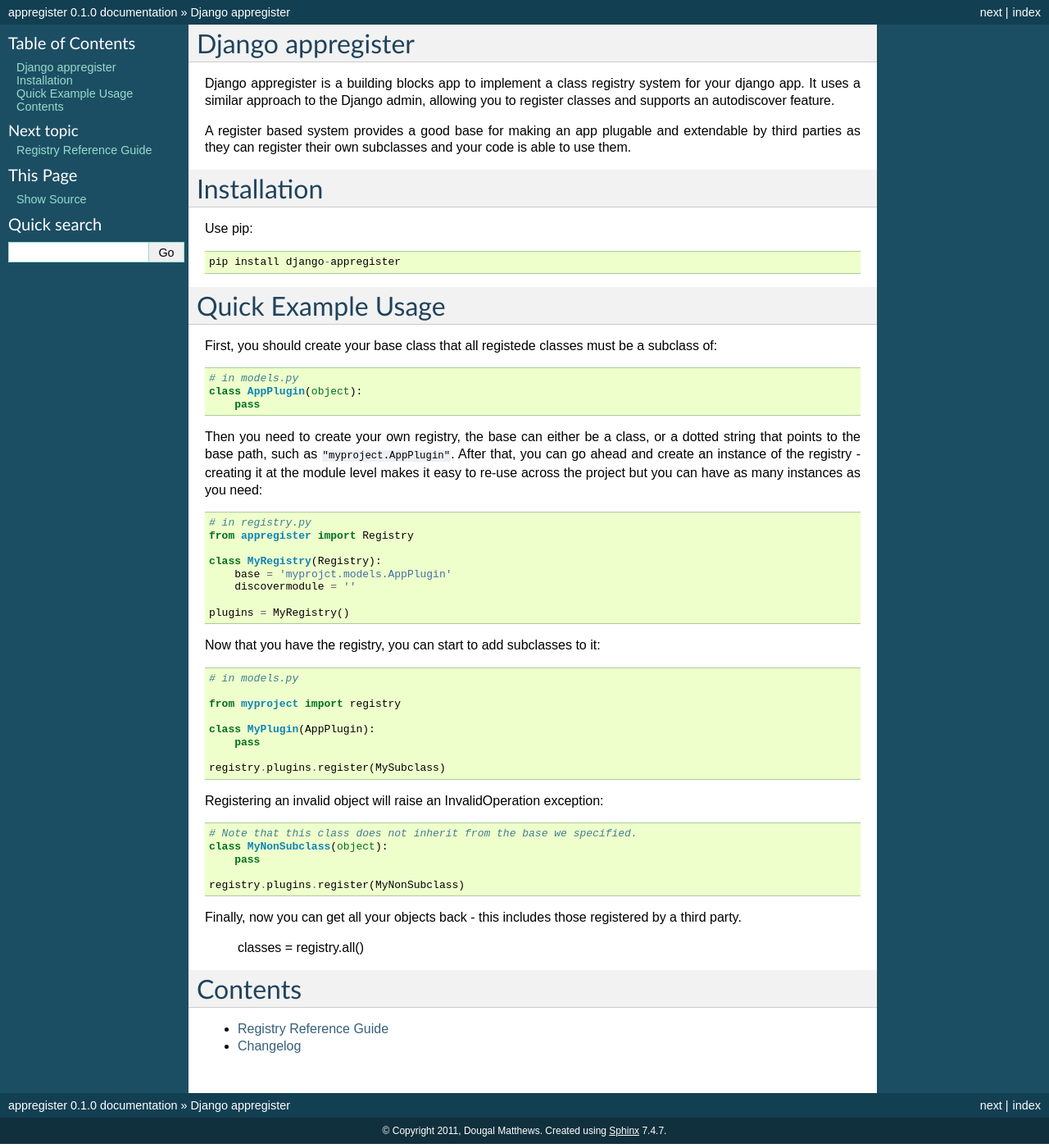
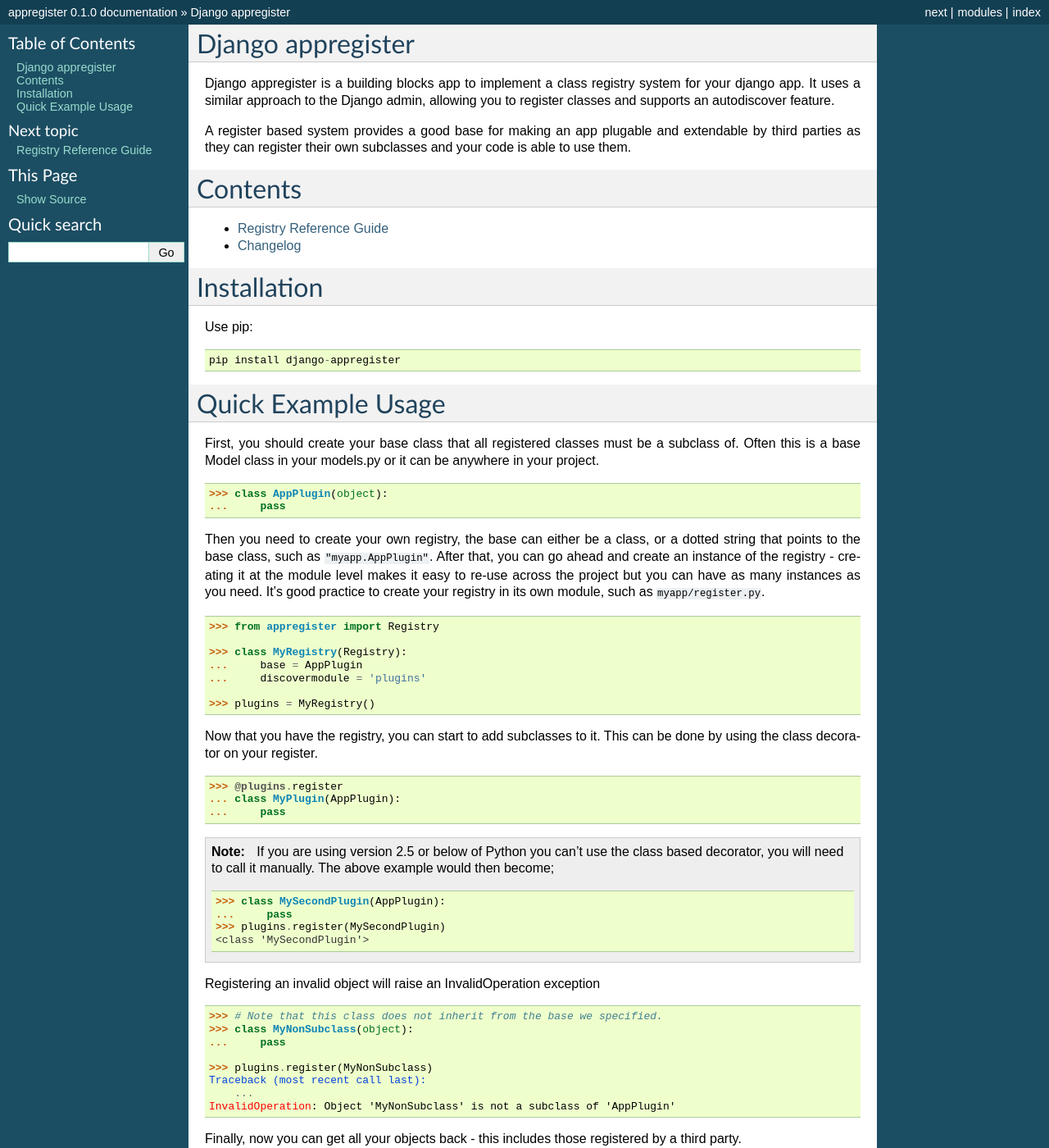
Before and after one commit to d0ugal/django-appregister, a Sphinx documentation site: the page built from docs/index.rst, in a window 1280 px wide and 1400 px high. Shown: the whole window at 82% size. Built offline with Sphinx 7.4.7, drawn with Linux system fonts in a browser that asks for light colours; some of the changed text lies outside the part shown.

Commit message:
re-factored the vast majority of the documentation. Now all the examples are tested as they should have been originally and docstrings are pulled through to the docs rather than replicating and becoming out of date.

```diff
--- a/docs/conf.py
+++ b/docs/conf.py
@@ -13,6 +13,15 @@
 
 import sys, os
 
+
+sys.path.append(os.path.abspath('..'))
+sys.path.append(os.path.join(os.path.abspath('..'), 'tests'))
+from appregister import __version__
+from appregister.base import Registry
+from tests import settings
+from django.core.management import setup_environ
+setup_environ(settings)
+
 # If extensions (or modules to document with autodoc) are in another directory,
 # add these directories to sys.path here. If the directory is relative to the
 # documentation root, use os.path.abspath to make it absolute, like shown here.
@@ -25,7 +34,7 @@
 
 # Add any Sphinx extension module names here, as strings. They can be extensions
 # coming with Sphinx (named 'sphinx.ext.*') or your custom ones.
-extensions = []
+extensions = ['sphinx.ext.autodoc', 'sphinx.ext.doctest', 'sphinx.ext.coverage']
 
 # Add any paths that contain templates here, relative to this directory.
 templates_path = ['_templates']
--- a/docs/index.rst
+++ b/docs/index.rst
@@ -21,57 +30,91 @@
 Quick Example Usage
 ========================================
 
-First, you should create your base class that all registede classes must be a
-subclass of::
+First, you should create your base class that all registered classes must be a
+subclass of. Often this is a base Model class in your models.py or it can be
+anywhere in your project.
 
-    # in models.py
-    class AppPlugin(object):
-        pass
+.. doctest::
+
+    >>> class AppPlugin(object):
+    ...     pass
 
 Then you need to create your own registry, the base can either be a class, or a
-dotted string that points to the base path, such as ``"myproject.AppPlugin"``.
+dotted string that points to the base class, such as ``"myapp.AppPlugin"``.
 After that, you can go ahead and create an instance of the registry - creating
 it at the module level makes it easy to re-use across the project but you can
-have as many instances as you need::
+have as many instances as you need. It's good practice to create your registry
+in its own module, such as ``myapp/register.py``.
 
-    # in registry.py
-    from appregister import Registry
+.. doctest::
 
-    class MyRegistry(Registry):
-        base = 'myprojct.models.AppPlugin'
-        discovermodule = ''
+    >>> from appregister import Registry
 
-    plugins = MyRegistry()
+    >>> class MyRegistry(Registry):
+    ...     base = AppPlugin
+    ...     discovermodule = 'plugins'
 
-Now that you have the registry, you can start to add subclasses to it::
+    >>> plugins = MyRegistry()
 
-    # in models.py
+Now that you have the registry, you can start to add subclasses to it. This can
+be done by using the class decorator on your register.
 
-    from myproject import registry
+.. doctest::
 
-    class MyPlugin(AppPlugin):
-        pass
+    >>> @plugins.register
+    ... class MyPlugin(AppPlugin):
+    ...     pass
 
-    registry.plugins.register(MySubclass)
+.. note::
 
-Registering an invalid object will raise an InvalidOperation exception::
+    If you are using version 2.5 or below of Python you can't use the class
+    based decorator, you will need to call it manually. The above example would
+    then become;
 
-    # Note that this class does not inherit from the base we specified.
-    class MyNonSubclass(object):
-        pass
+    .. doctest::
 
-    registry.plugins.register(MyNonSubclass)
+        >>> class MySecondPlugin(AppPlugin):
+        ...     pass
+        >>> plugins.register(MySecondPlugin)
+        <class 'MySecondPlugin'>
+
+Registering an invalid object will raise an InvalidOperation exception
+
+.. doctest::
+
+    >>> # Note that this class does not inherit from the base we specified.
+    >>> class MyNonSubclass(object):
+    ...     pass
+
+    >>> plugins.register(MyNonSubclass)
+    Traceback (most recent call last):
+        ...
+    InvalidOperation: Object 'MyNonSubclass' is not a subclass of 'AppPlugin'
 
 Finally, now you can get all your objects back - this includes those registered
 by a third party.
 
-    classes = registry.all()
+.. doctest::
 
-Contents
-========
+    >>> len(plugins)
+    2
 
-.. toctree::
- :maxdepth: 1
+    >>> for plugin in plugins:
+    ...     print plugin
+    <class 'MySecondPlugin'>
+    <class 'MyPlugin'>
 
- registers
- changelog
+.. note::
+
+    The order of registration is not stored. Since we can't tell what order they
+    would be registered, if you want a sorted set you will need to sort them
+    after they have all been registered.
+
+.. doctest::
+
+    >>> plugins.clear()
+    >>> len(plugins)
+    0
+
+.. automodule:: appregister
+   :members:
```
Also changed, not shown: other parts of docs/index.rst (+9 -0 lines), docs/registers.rst (+99 -83 lines), 2 other files.
